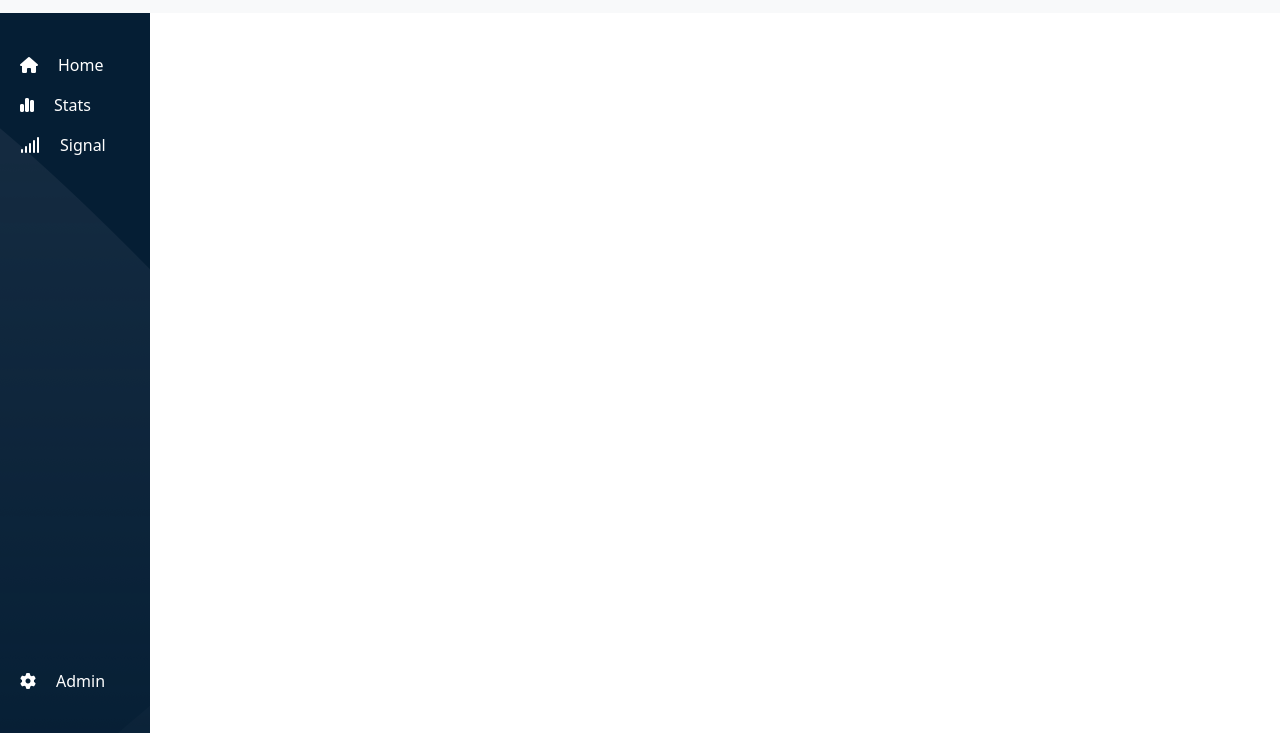
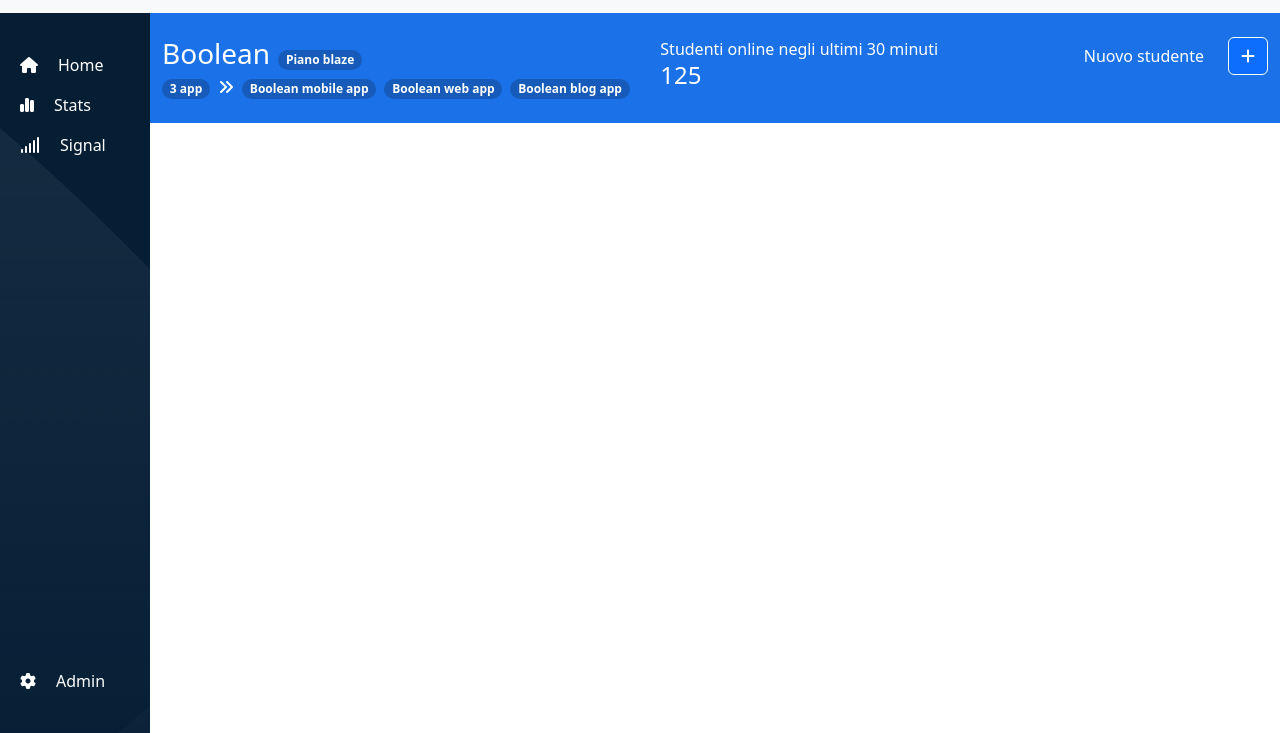
Before and after one commit to BernardoClasse86/html-css-bootstrap-dashboard, a plain HTML site: page index.html in a window 1280 px wide. Shown: the part 67-800 px from the top of the page. Drawn offline with nearby package versions, Linux system fonts and the light colour scheme.

Commit message:
FEAT opening content added w/out canvas

```diff
--- a/css/app.css
+++ b/css/app.css
@@ -4,6 +4,8 @@
     --nav-icons-color: #5B5858;
     --bell-icon-color: #FF8F00;
     --sidebar-bg: #051E34;
+    --main-open-bg: #1B72E8;
+    --main-badge-bg: #165BBA;
 }
 
 * {
@@ -148,7 +150,54 @@
 
 /*** MAIN CONTENT ***/
 
+/* MAIN OPEN */
 
+.main-open {
+    background-color: var(--main-open-bg);
+    padding: 1.5rem 0;
+    color: white;
+}
+
+.row-gap {
+    row-gap: 1.75rem;
+}
+
+.my-open-row {
+    display: flex;
+    gap: 0.5rem;
+    align-items: baseline;
+}
+
+.my-open-col {
+    flex-basis: auto;
+}
+
+.open-title {
+    font-size: 1.75rem;
+}
+
+.open-badge {
+    font-size: 0.75rem;
+    background-color: var(--main-badge-bg) !important;
+}
+
+.badge-lg {
+    display: none;
+}
+
+.online-count {
+    font-size: 1.5rem;
+}
+
+.top-mobile {
+    order: -1;
+}
+
+.btn-primary {
+    border: 1px solid white;
+}
+
+/* /MAIN OPEN */
 
 /*** /MAIN CONTENT ***/
 
@@ -158,7 +207,14 @@
 
 /************ MEDIA QUERY ************/
 
-@media screen and (min-width: 768px) {
+@media screen and (min-width: 500px) {
+
+    .top-mobile {
+        order: 0;
+    }
+}
+
+@media screen and (min-width: 769px) {
 
     .logo-thumb-lg {
         display: block;
@@ -180,4 +236,21 @@
     .my-text-lg {
         display: block;
     }
+
+    .new-student-row {
+        justify-content: flex-end;
+    }
+
 }
+
+@media screen and (min-width: 1200px) {
+
+    .badge-sm {
+        display: none;
+    }
+
+    .badge-lg {
+        display: inline;
+    }
+
+}
--- a/index.html
+++ b/index.html
@@ -21,7 +21,7 @@
 
             <div class="container-fluid">
 
-                <div class="row nav-row-bg aling-items-center">
+                <div class="row nav-row-bg">
 
                     <div class="col-auto">
 
@@ -33,7 +33,7 @@
 
                     <div class="col-auto col-search">
 
-                        <div class="row row-search aling-items-center">
+                        <div class="row row-search">
 
                             <div class="col-auto">
 
@@ -136,6 +136,86 @@
 
             <div class="main-content">
 
+                <div class="main-open">
+
+                    <div class="container-fluid">
+
+                        <div class="row justify-content-between row-gap">
+
+                            <div class="col-12 col-md-4 col-xl-4">
+
+                                <div class="row">
+
+                                    <div class="col-6 my-open-row">
+
+                                        <h1 class="open-title">Boolean</h1>
+
+                                        <span class="badge rounded-pill text-bg-primary open-badge">Piano blaze</span>
+
+                                    </div>
+
+                                    <div class="col-8 my-open-row">
+
+                                        <span class="badge rounded-pill text-bg-primary open-badge">3 app</span>
+                                        <i class="fa-solid fa-angles-right"></i>
+                                        <span class="badge rounded-pill text-bg-primary open-badge badge-sm"><i class="fa-solid fa-plus"></i></span>
+                                        <span class="badge rounded-pill text-bg-primary open-badge badge-lg">Boolean mobile app</span>
+                                        <span class="badge rounded-pill text-bg-primary open-badge badge-lg">Boolean web app</span>
+                                        <span class="badge rounded-pill text-bg-primary open-badge badge-lg">Boolean blog app</span>
+
+                                    </div>
+
+                                </div>
+
+
+                            </div>
+
+                            <div class="col-12 col-md-4 col-xl-auto">
+
+                                <div>Studenti online negli ultimi 30 minuti</div>
+                                <h1 class="online-count">125</h1>
+
+                            </div>
+
+                            <div class="col-12 col-md-4 col-xl-auto top-mobile">
+
+                                <div class="row align-items-center new-student-row">
+
+                                    <div class="col-auto">
+                                        Nuovo studente
+                                    </div>
+
+                                    <div class="col-auto">
+                                        <button class="btn btn-primary" type="button" data-bs-toggle="offcanvas" data-bs-target="#offcanvasRight"
+                                            aria-controls="offcanvasRight"><i class="fa-solid fa-plus"></i></button>
+
+                                        <div class="offcanvas offcanvas-end" tabindex="-1" id="offcanvasRight" aria-labelledby="offcanvasRightLabel">
+                                            <div class="offcanvas-header">
+                                                <h5 class="offcanvas-title" id="offcanvasRightLabel">Offcanvas right</h5>
+                                                <button type="button" class="btn-close" data-bs-dismiss="offcanvas" aria-label="Close"></button>
+                                            </div>
+                                            <div class="offcanvas-body">
+                                                ...
+                                            </div>
+                                        </div>
+
+                                    </div>
+
+                                </div>
+
+                            </div>
+
+                        </div>
+
+                    </div>
+
+                </div>
+
+                <div class="main-content">
+
+                </div>
+
+
             </div>
 
             <!------ /MAIN CONTENT ------>
```
